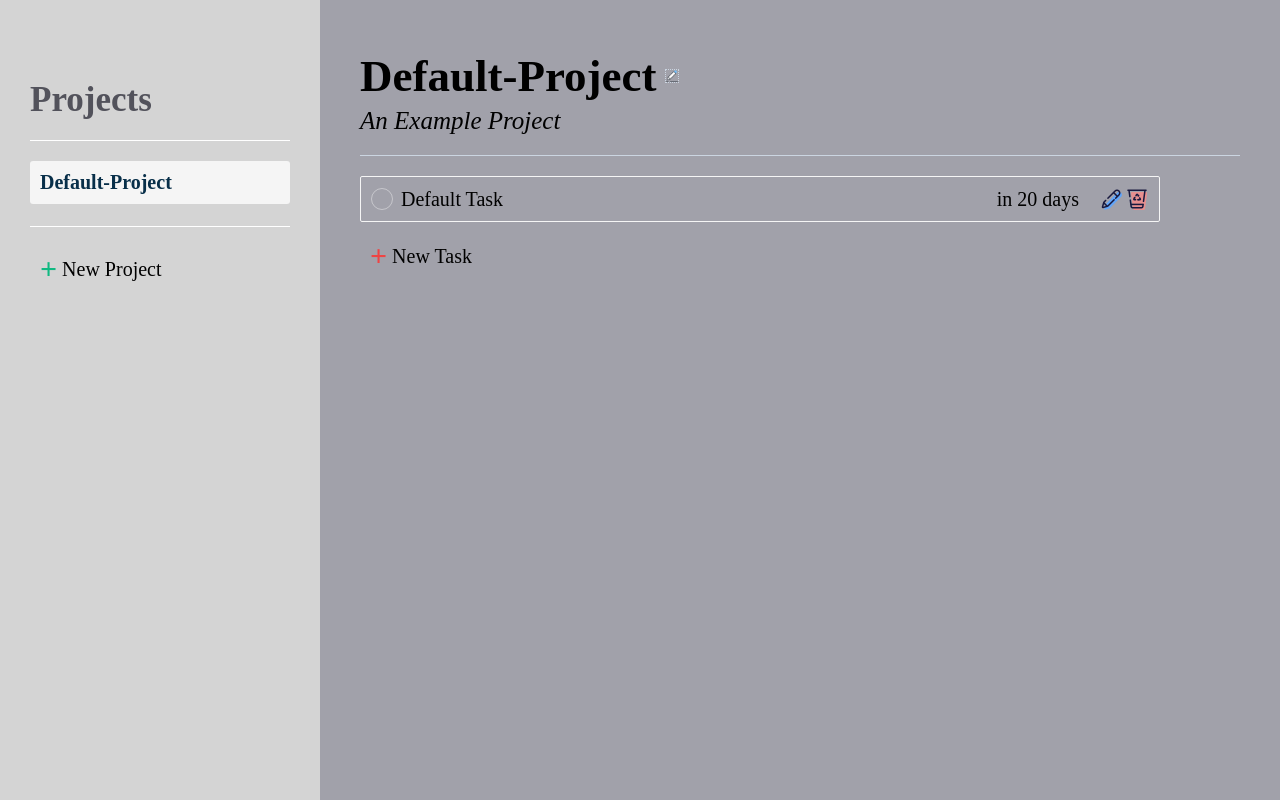
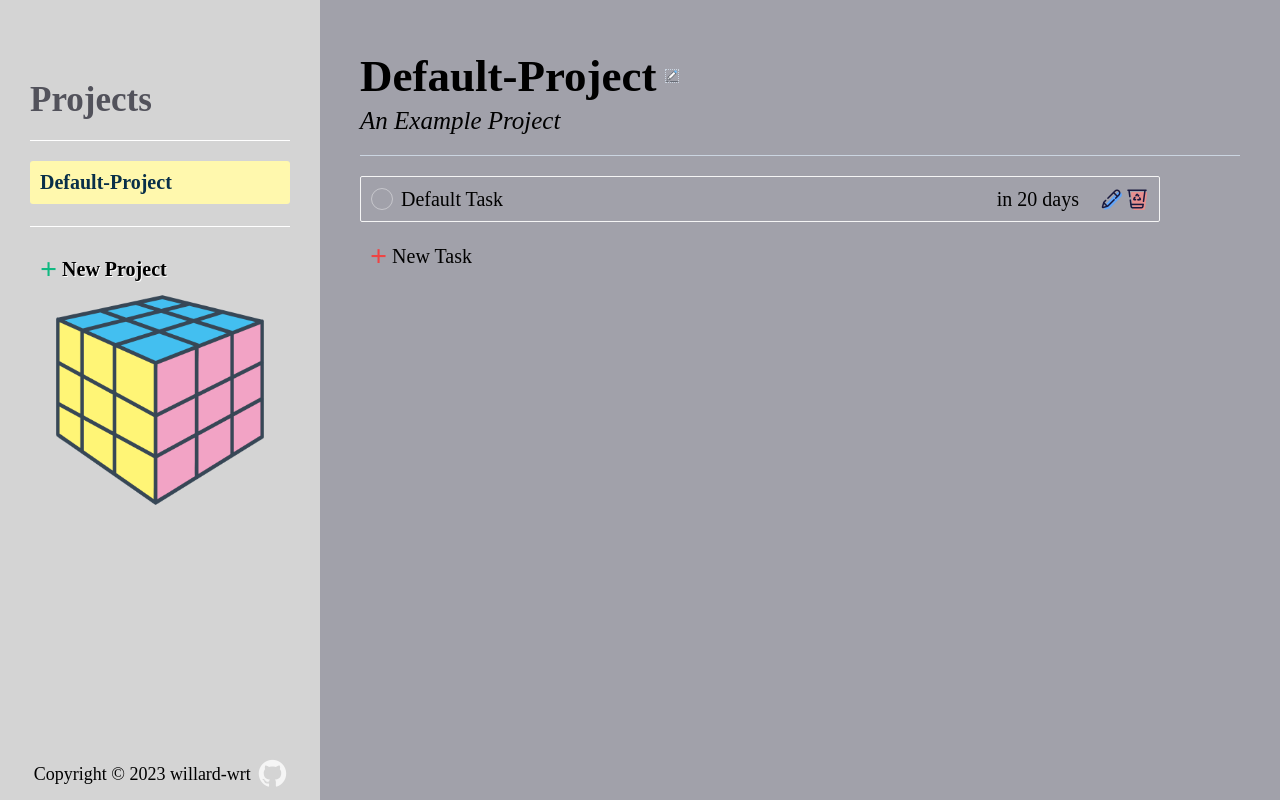
Before and after one commit to willard-wrt/todo-list, a website built with webpack: page dist/index.html in a window 1280 px wide. Built offline with nearby package versions, Linux system fonts and the light colour scheme.

Commit message:
Add a bg img and <footer> to the sidebar

```diff
--- a/src/style.css
+++ b/src/style.css
@@ -26,7 +26,39 @@ input, textarea {
   width: 320px;
   padding: 80px 30px;
   position: relative;
+  background-image: url(/src/imgs/rubik.png);
+  background-position: center;
+  background-repeat: no-repeat;
+  background-size: 80%;
+
 }
+
+footer {
+  justify-content: center;
+  display: flex;
+  align-items: center;
+  margin-bottom: 0px;
+  position: absolute;
+  bottom: 0;
+  left: 0;
+  width: 100%;
+  padding: 10px;
+  }
+
+  footer p {
+    font-size: 18px;
+    margin-right: 8px;
+    }
+
+    .fa.fa-github {
+    color: whitesmoke;
+    transition: transform 0.3s ease-in-out;
+    }
+
+    .fa.fa-github:hover {
+    transform: rotate(360deg) scale(1.2);
+    color: #10b981;
+    }
 
 #h-sidebar {
   font-size: 35px;
@@ -52,10 +84,10 @@ main .divider {
   cursor: pointer;
 }
 
-.project.active {
+.project.active,.project.active:hover {
   color: #082f49;
   font-weight: bold;
-  background-color: whitesmoke;
+  background-color: #fff8ad;
 }
 
 .project:hover {
@@ -76,8 +108,14 @@ main .divider {
   display: flex;
   align-items: center;
   font-size: 20px;
+  font-weight: bold;
   padding: 5px 15px 5px 5px;
   border-radius: 3px;
+}
+
+#add-project p {
+color: black;
+text-shadow: 1px 1px #ffffff;
 }
 
 .add-icon {
```
Also changed, not shown: dist/index.html, src/imgs/rubik.png (added).
